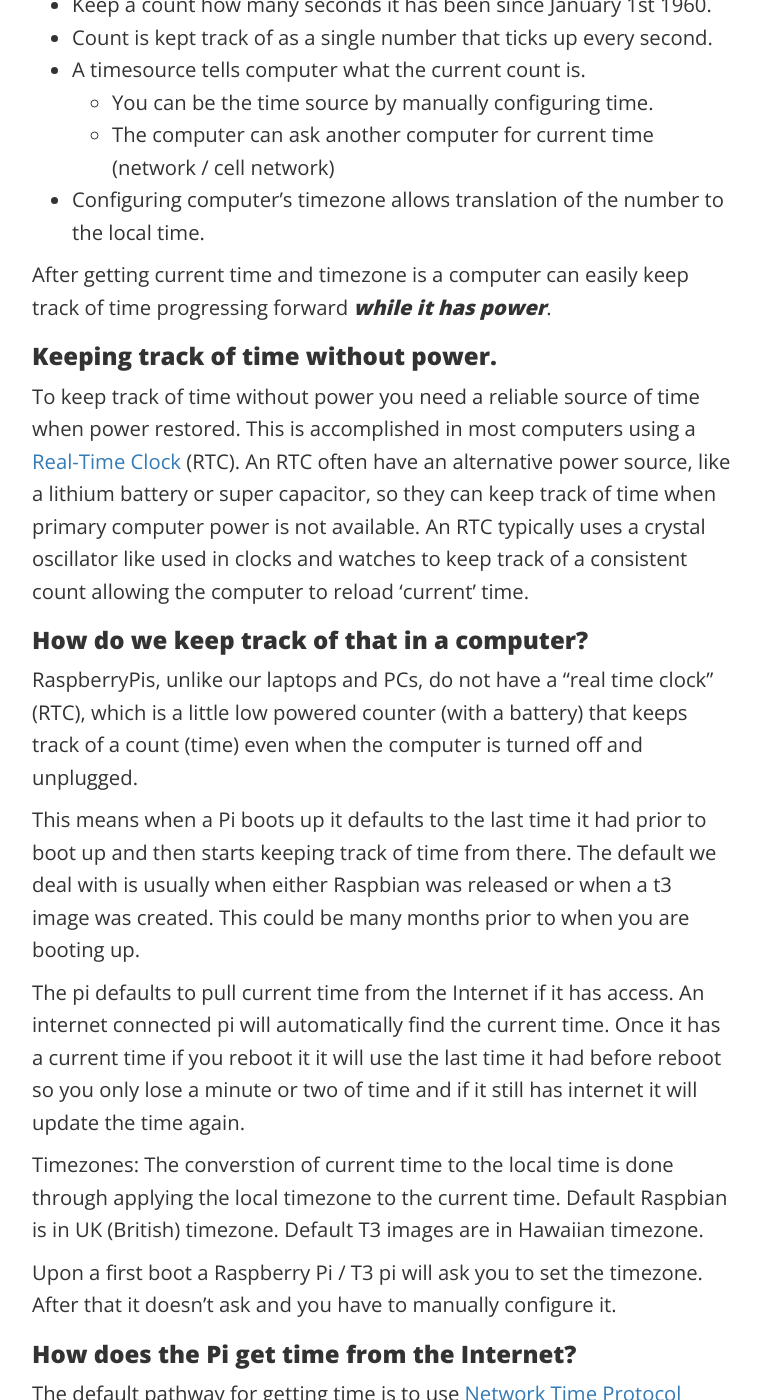
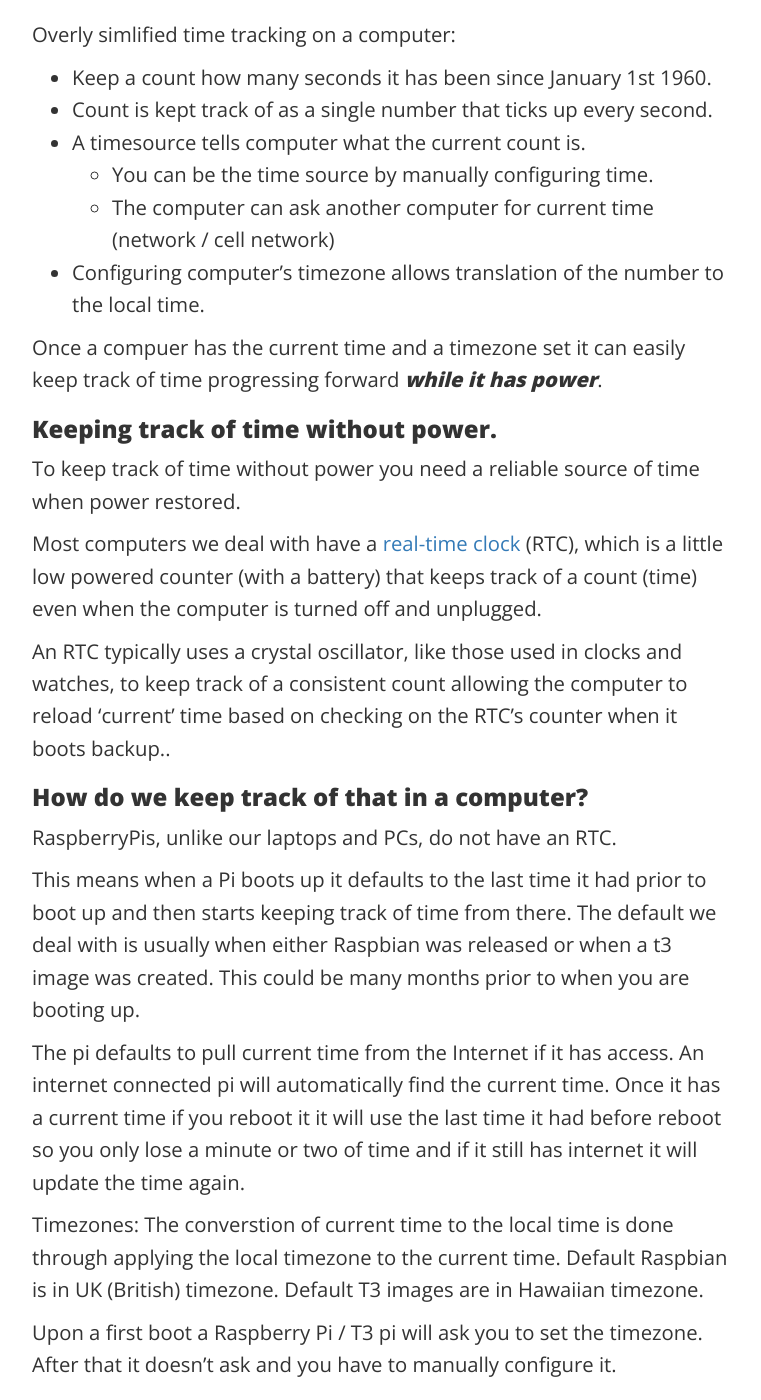
Before and after one commit to dayne/dayne.github.com, a Jekyll site: the page built from _posts/2020-03-12-the_time_is_now.md, in a window 1280 px wide and 1400 px high, scrolled down 515 px. Shown: the whole window, without its empty margins (258-1019 px from the left). Built offline with Jekyll 4.4.1, drawn with Linux system fonts in a browser that asks for light colours; nearby versions of some CDN libraries.

Commit message:
more time tweaks

```diff
--- a/_posts/2020-03-12-the_time_is_now.md
+++ b/_posts/2020-03-12-the_time_is_now.md
@@ -9,9 +9,11 @@
 
 ### What is time?
 
-> _Time is the indefinite continued progress of existence and events that occur in an apparently irreversible succession from the past, through the present, into the future._ [*](https://en.wikipedia.org/wiki/Time)
+> _Time is the indefinite continued progress of existence and events that occur in an apparently irreversible succession from the past, through the present, into the future. [*](https://en.wikipedia.org/wiki/Time)_
 
-Here we will focus on something a bit more tangible. How does your Raspberry Pi answer the basic question: **_What time is it?_**
+Here we will focus on something a bit more tangible. How does your Raspberry Pi answer the basic question:
+
+> **_What time is it?_**
 
 
 Overly simlified time tracking on a computer:
@@ -24,20 +26,20 @@
     network)
 * Configuring computer's timezone allows translation of the number to the local time.
 
-After getting current time and timezone is a computer can
-easily keep track of time progressing forward **_while it has power_**.
+Once a compuer has the current time and a timezone set it can easily keep track of time progressing forward **_while it has power_**.
 
 ### Keeping track of time without power.
 
 To keep track of time without power you need a reliable source of time when power
-restored.  This is accomplished in most computers using a [Real-Time
-Clock](https://en.wikipedia.org/wiki/Real-time_clock) (RTC).  An RTC often have
-an alternative power source, like a lithium battery or super capacitor, so they can keep track of time when primary computer power is not available. An RTC typically uses a crystal oscillator like used in clocks and watches to keep track of a consistent count allowing the computer to reload 'current' time.
+restored.
 
+Most computers we deal with have a [real-time clock](https://en.wikipedia.org/wiki/Real-time_clock) (RTC), which is a little low powered counter (with a battery) that keeps track of a count (time) even when the computer is turned off and unplugged.
+
+An RTC typically uses a crystal oscillator, like those used in clocks and watches, to keep track of a consistent count allowing the computer to reload 'current' time based on checking on the RTC's counter when it boots backup..
 
 ### How do we keep track of that in a computer?
 
-RaspberryPis, unlike our laptops and PCs, do not have a "real time clock" (RTC), which is a little low powered counter (with a battery) that keeps track of a count (time) even when the computer is turned off and unplugged.
+RaspberryPis, unlike our laptops and PCs, do not have an RTC.
 
 This means when a Pi boots up it defaults to the last time it had prior to boot up and then starts keeping track of time from there.  The default we deal with is usually when either Raspbian was released or when a t3 image was created. This could be many months prior to when you are booting up.
 
```
